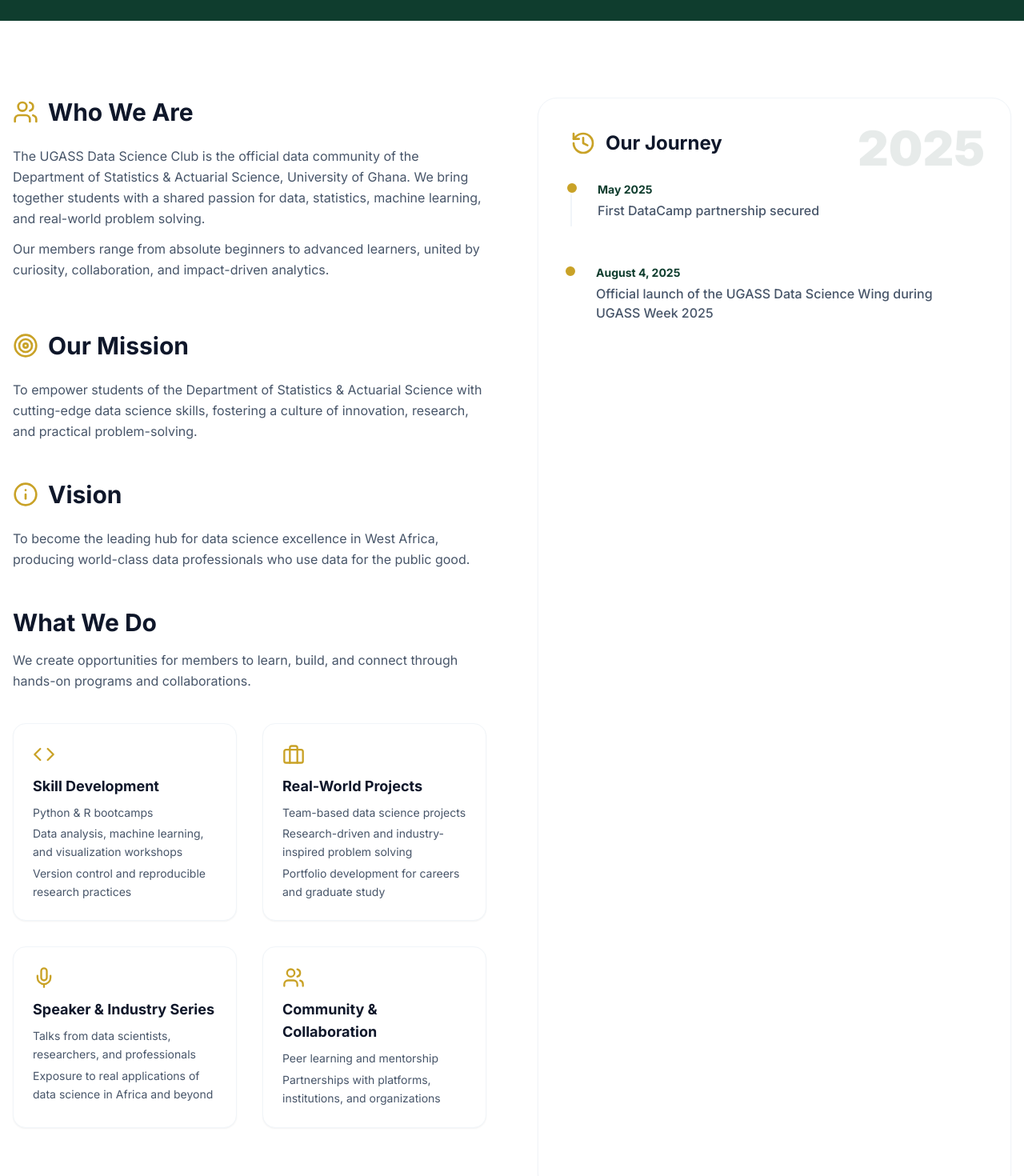
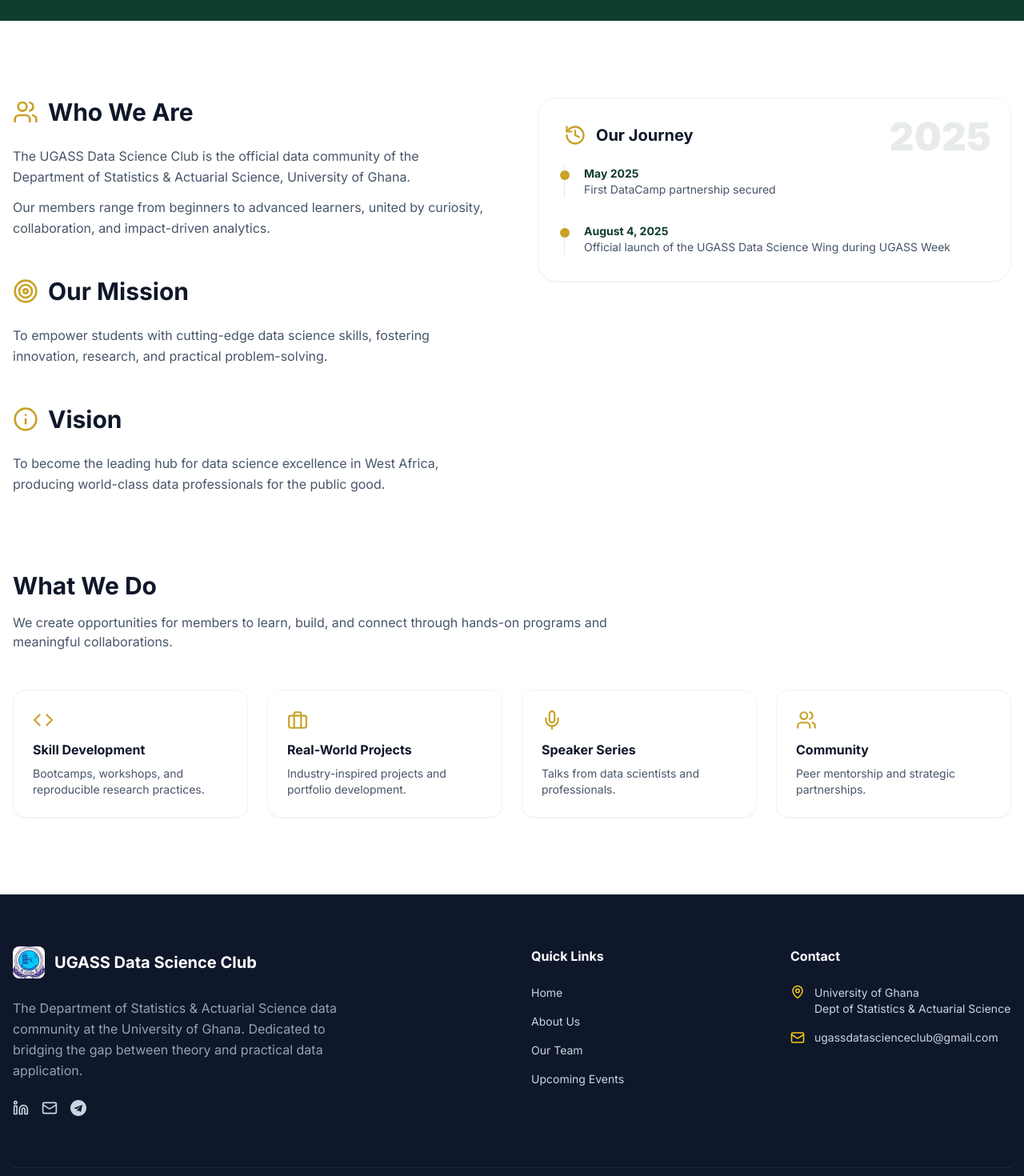
Before and after one commit to bismark-bakomora/ugass-ds-wing-website, a React (Vite) app: page /about in a window 1280 px wide. Shown: the part 360-1830 px from the top of the page at 80% size. Built offline with nearby package versions, Linux system fonts and the light colour scheme.

Commit message:
added the what we do section to about page

```diff
--- a/src/pages/AboutUsPage.tsx
+++ b/src/pages/AboutUsPage.tsx
@@ -33,12 +33,10 @@ const AboutUsPage: React.FC = () => (
         <p className="text-slate-600 leading-relaxed mb-3">
           The UGASS Data Science Club is the official data community of the
           Department of Statistics & Actuarial Science, University of Ghana.
-          We bring together students with a shared passion for data, statistics,
-          machine learning, and real-world problem solving.
         </p>
-        <p className="text-slate-600 leading-relaxed mb-16">
-          Our members range from absolute beginners to advanced learners,
-          united by curiosity, collaboration, and impact-driven analytics.
+        <p className="text-slate-600 leading-relaxed mb-12">
+          Our members range from beginners to advanced learners, united by
+          curiosity, collaboration, and impact-driven analytics.
         </p>
 
         {/* Mission */}
@@ -47,9 +45,8 @@ const AboutUsPage: React.FC = () => (
           <h2 className="text-3xl font-bold">Our Mission</h2>
         </div>
         <p className="text-slate-600 leading-relaxed mb-12">
-          To empower students of the Department of Statistics & Actuarial Science
-          with cutting-edge data science skills, fostering a culture of innovation,
-          research, and practical problem-solving.
+          To empower students with cutting-edge data science skills, fostering
+          innovation, research, and practical problem-solving.
         </p>
 
         {/* Vision */}
@@ -57,87 +54,86 @@ const AboutUsPage: React.FC = () => (
           <Info className="text-ugass-gold" size={32} />
           <h2 className="text-3xl font-bold">Vision</h2>
         </div>
-        <p className="text-slate-600 leading-relaxed mb-12">
+        <p className="text-slate-600 leading-relaxed">
           To become the leading hub for data science excellence in West Africa,
-          producing world-class data professionals who use data for the public good.
+          producing world-class data professionals for the public good.
         </p>
+      </div>
 
-        {/* What We Do */}
-        <div className="mb-20">
-          <h2 className="text-3xl font-bold mb-4">What We Do</h2>
-          <p className="text-slate-600 leading-relaxed mb-10">
-            We create opportunities for members to learn, build, and connect
-            through hands-on programs and collaborations.
-          </p>
+      {/* Right Column – Journey (content-sized) */}
+      <div className="self-start bg-white p-8 rounded-3xl shadow-sm border border-slate-100 relative overflow-hidden">
+        <div className="absolute top-0 right-0 p-6 text-ugass-green/10 font-black text-5xl">
+          2025
+        </div>
 
-          <div className="grid sm:grid-cols-2 gap-8">
-            <div className="bg-white p-6 rounded-2xl border border-slate-100 shadow-sm">
-              <Code className="text-ugass-gold mb-3" size={28} />
-              <h3 className="font-bold text-lg mb-2">Skill Development</h3>
-              <ul className="text-slate-600 text-sm space-y-1 leading-relaxed">
-                <li>Python & R bootcamps</li>
-                <li>Data analysis, machine learning, and visualization workshops</li>
-                <li>Version control and reproducible research practices</li>
-              </ul>
+        <div className="flex items-center gap-3 mb-6">
+          <History className="text-ugass-gold" size={28} />
+          <h2 className="text-xl font-bold">Our Journey</h2>
+        </div>
+
+        <div className="space-y-8">
+          {[
+            {
+              date: 'May 2025',
+              event: 'First DataCamp partnership secured'
+            },
+            {
+              date: 'August 4, 2025',
+              event:
+                'Official launch of the UGASS Data Science Wing during UGASS Week'
+            }
+          ].map((item, i) => (
+            <div key={i} className="relative pl-6 border-l border-slate-200">
+              <div className="absolute -left-1.5 top-1.5 w-3 h-3 rounded-full bg-ugass-gold" />
+              <div className="text-sm font-bold text-ugass-green">
+                {item.date}
+              </div>
+              <div className="text-slate-600 text-sm">{item.event}</div>
             </div>
-
-            <div className="bg-white p-6 rounded-2xl border border-slate-100 shadow-sm">
-              <Briefcase className="text-ugass-gold mb-3" size={28} />
-              <h3 className="font-bold text-lg mb-2">Real-World Projects</h3>
-              <ul className="text-slate-600 text-sm space-y-1 leading-relaxed">
-                <li>Team-based data science projects</li>
-                <li>Research-driven and industry-inspired problem solving</li>
-                <li>Portfolio development for careers and graduate study</li>
-              </ul>
-            </div>
-
-            <div className="bg-white p-6 rounded-2xl border border-slate-100 shadow-sm">
-              <Mic className="text-ugass-gold mb-3" size={28} />
-              <h3 className="font-bold text-lg mb-2">Speaker & Industry Series</h3>
-              <ul className="text-slate-600 text-sm space-y-1 leading-relaxed">
-                <li>Talks from data scientists, researchers, and professionals</li>
-                <li>Exposure to real applications of data science in Africa and beyond</li>
-              </ul>
-            </div>
-
-            <div className="bg-white p-6 rounded-2xl border border-slate-100 shadow-sm">
-              <Users className="text-ugass-gold mb-3" size={28} />
-              <h3 className="font-bold text-lg mb-2">Community & Collaboration</h3>
-              <ul className="text-slate-600 text-sm space-y-1 leading-relaxed">
-                <li>Peer learning and mentorship</li>
-                <li>Partnerships with platforms, institutions, and organizations</li>
-              </ul>
-            </div>
-          </div>
+          ))}
         </div>
       </div>
 
-      {/* Right Column – Journey */}
-      <div className="bg-white p-10 rounded-3xl shadow-sm border border-slate-100 relative overflow-hidden">
-        <div className="absolute top-0 right-0 p-8 text-ugass-green/10 font-black text-6xl">
-          2025
-        </div>
-        <div className="flex items-center gap-3 mb-8">
-          <History className="text-ugass-gold" size={32} />
-          <h2 className="text-2xl font-bold">Our Journey</h2>
-        </div>
+      {/* What We Do – Full Width */}
+      <div className="md:col-span-2 mt-8">
+        <h2 className="text-3xl font-bold mb-4">What We Do</h2>
+        <p className="text-slate-600 max-w-3xl mb-12">
+          We create opportunities for members to learn, build, and connect
+          through hands-on programs and meaningful collaborations.
+        </p>
 
-        <div className="space-y-12">
-          {[
-            { date: 'May 2025', event: 'First DataCamp partnership secured' },
-            { date: 'August 4, 2025', event: 'Official launch of the UGASS Data Science Wing during UGASS Week 2025' },
-          ].map((item, i) => (
-            <div
-              key={i}
-              className="relative pl-8 border-l-2 border-slate-100 last:border-0 pb-2"
-            >
-              <div className="absolute -left-2 top-0 w-4 h-4 rounded-full bg-ugass-gold border-2 border-white" />
-              <div className="text-sm font-bold text-ugass-green mb-1">
-                {item.date}
-              </div>
-              <div className="text-slate-600 font-medium">{item.event}</div>
-            </div>
-          ))}
+        <div className="grid sm:grid-cols-2 md:grid-cols-4 gap-6">
+          <div className="bg-white p-6 rounded-2xl border border-slate-100 shadow-sm">
+            <Code className="text-ugass-gold mb-3" size={26} />
+            <h3 className="font-bold mb-2">Skill Development</h3>
+            <p className="text-slate-600 text-sm">
+              Bootcamps, workshops, and reproducible research practices.
+            </p>
+          </div>
+
+          <div className="bg-white p-6 rounded-2xl border border-slate-100 shadow-sm">
+            <Briefcase className="text-ugass-gold mb-3" size={26} />
+            <h3 className="font-bold mb-2">Real-World Projects</h3>
+            <p className="text-slate-600 text-sm">
+              Industry-inspired projects and portfolio development.
+            </p>
+          </div>
+
+          <div className="bg-white p-6 rounded-2xl border border-slate-100 shadow-sm">
+            <Mic className="text-ugass-gold mb-3" size={26} />
+            <h3 className="font-bold mb-2">Speaker Series</h3>
+            <p className="text-slate-600 text-sm">
+              Talks from data scientists and professionals.
+            </p>
+          </div>
+
+          <div className="bg-white p-6 rounded-2xl border border-slate-100 shadow-sm">
+            <Users className="text-ugass-gold mb-3" size={26} />
+            <h3 className="font-bold mb-2">Community</h3>
+            <p className="text-slate-600 text-sm">
+              Peer mentorship and strategic partnerships.
+            </p>
+          </div>
         </div>
       </div>
     </section>
```
